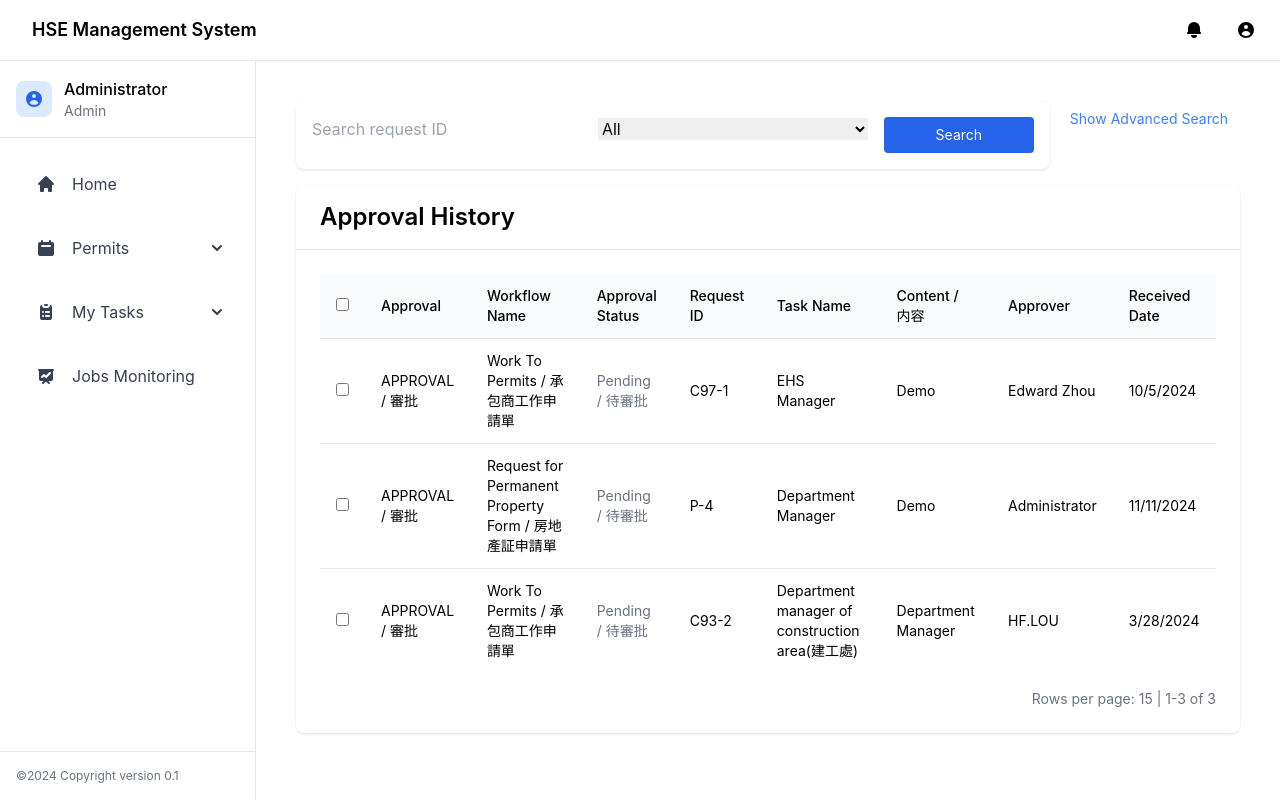
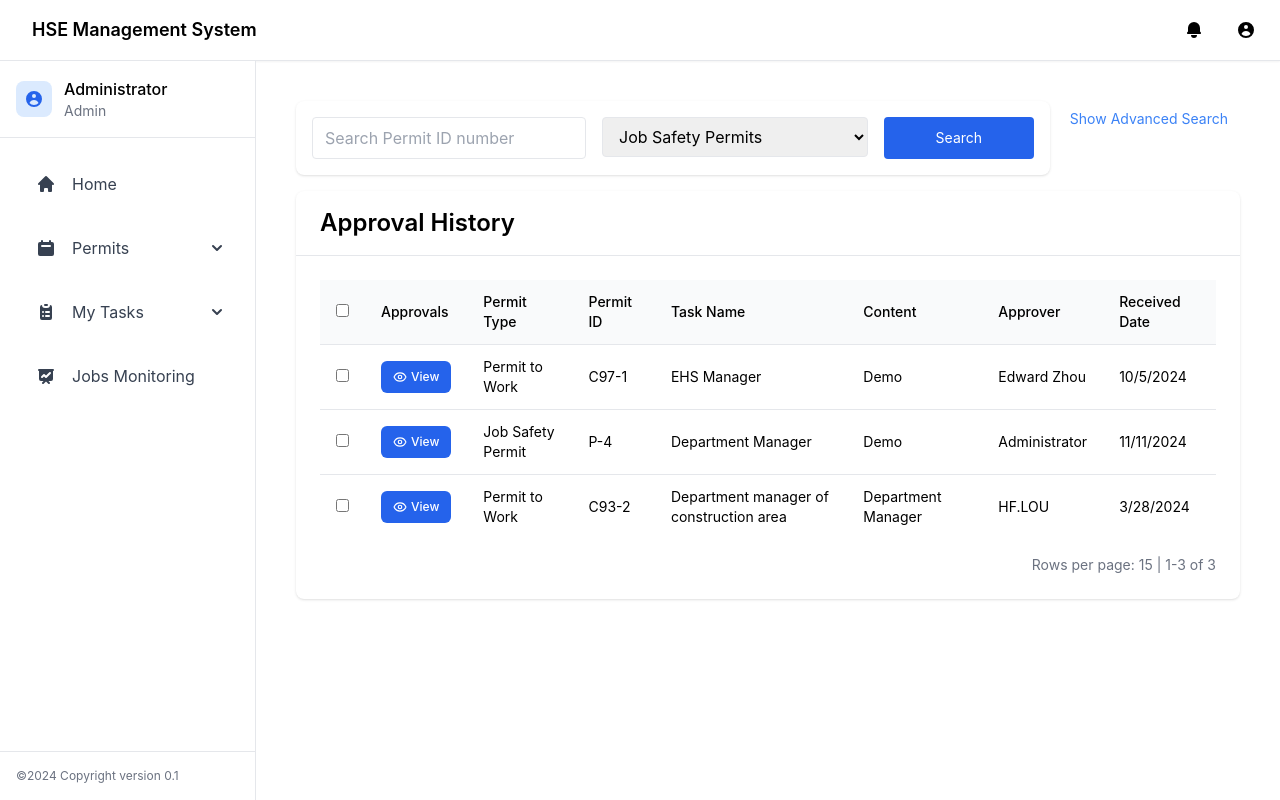
Before and after one commit to beko50/work-permit, a React (Create React App) app in the folder my-work-permit/: page /dashboard/my-tasks/approval-history in a window 1280 px wide. Built offline with nearby package versions, Linux system fonts and the light colour scheme.

Commit message:
updated approvals

```diff
--- a/my-work-permit/src/ApprovalHistory.jsx
+++ b/my-work-permit/src/ApprovalHistory.jsx
@@ -1,12 +1,14 @@
 import React, { useState } from 'react';
 import { Card, CardHeader, CardContent } from './components/ui/card';
 import { Button } from './components/ui/button';
+import { Input, Select } from './components/ui/form';
 import { Table, TableHead, TableBody, TableRow, TableCell } from './components/ui/table';
+import { Eye } from 'lucide-react';
 
 const ApprovalHistory = () => {
   const [showAdvanced, setShowAdvanced] = useState(false);
   const [searchParams, setSearchParams] = useState({
-    requestId: '',
+    permitId: '',
     approval: '',
     approver: '',
     receivedDate: ''
@@ -14,46 +16,34 @@ const ApprovalHistory = () => {
 
   const approvalHistory = [
     {
-      approval: 'APPROVAL / 審批',
-      workflowName: 'Work To Permits / 承包商工作申請單',
-      approvalStatus: 'Pending / 待審批',
-      requestId: 'C97-1',
+      approval: 'APPROVAL',
+      workflowName: 'Permit to Work',
+      permitId: 'C97-1',
       taskName: 'EHS Manager',
       content: 'Demo',
       approver: 'Edward Zhou',
       receivedDate: '10/5/2024'
     },
     {
-      approval: 'APPROVAL / 審批',
-      workflowName: 'Request for Permanent Property Form / 房地產証申請單',
-      approvalStatus: 'Pending / 待審批',
-      requestId: 'P-4',
+      approval: 'APPROVAL',
+      workflowName: 'Job Safety Permit',
+      permitId: 'P-4',
       taskName: 'Department Manager',
       content: 'Demo',
       approver: 'Administrator',
       receivedDate: '11/11/2024'
     },
     {
-      approval: 'APPROVAL / 審批',
-      workflowName: 'Work To Permits / 承包商工作申請單',
-      approvalStatus: 'Pending / 待審批',
-      requestId: 'C93-2',
-      taskName: 'Department manager of construction area(建工處)',
+      approval: 'APPROVAL',
+      workflowName: 'Permit to Work',
+      permitId: 'C93-2',
+      taskName: 'Department manager of construction area',
       content: 'Department Manager',
       approver: 'HF.LOU',
       receivedDate: '3/28/2024'
     },
     // Add more approval history data here
   ];
-
-  const getStatusColor = (status) => {
-    switch (status) {
-      case 'Rejected': return 'text-red-500';
-      case 'Approved': return 'text-green-500';
-      case 'Pending': return 'text-orange-500';
-      default: return 'text-gray-500';
-    }
-  };
 
   return (
     <div className="w-full p-4">
@@ -63,25 +53,21 @@ const ApprovalHistory = () => {
     <div className="flex flex-col gap-4">
       <div className="flex gap-4">
         <div className="flex-1">
-                <input
-                  placeholder="Search request ID"
-                  value={searchParams.requestId}
-                  onChange={(e) => setSearchParams({ ...searchParams, requestId: e.target.value })}
+          <Input
+            placeholder="Search Permit ID number"
+            value={searchParams.permitId}
+            onChange={(e) => setSearchParams({ ...searchParams, permitId: e.target.value })}
             className="w-full"
           />
         </div>
         <div className="flex-1">
-                <select
-                  placeholder="Search approval status"
-                  value={searchParams.approval}
-                  onChange={(e) => setSearchParams({ ...searchParams, approval: e.target.value })}
+          <Select
+            placeholder="Search Permit type"
+            value={searchParams.permitType}
+            onChange={(e) => setSearchParams({ ...searchParams, permitType: e.target.value })}
+            options={['Job Safety Permits', 'Permit to Work']}
             className="w-full"
-                >
-                  <option value="">All</option>
-                  <option value="Pending">Pending</option>
-                  <option value="Approved">Approved</option>
-                  <option value="Rejected">Rejected</option>
-                </select>
+          />
         </div>
         <Button variant="primary" onClick={() => console.log('search')} className="w-[150px]">
           Search
@@ -91,7 +77,7 @@ const ApprovalHistory = () => {
       {showAdvanced && (
         <div className="grid grid-cols-12 gap-4">
           <div className="col-span-3">
-                  <input
+            <Input
               placeholder="Search approver"
               value={searchParams.approver}
               onChange={(e) => setSearchParams({ ...searchParams, approver: e.target.value })}
@@ -101,10 +87,17 @@ const ApprovalHistory = () => {
           <div className="col-span-6 flex items-center gap-2 pl-20">
             <span className="text-sm font-medium text-gray-600 whitespace-nowrap">Received date:</span>
             <div className="flex-1 flex gap-2">
-                    <input
+              <Input
                 type="date"
-                      value={searchParams.receivedDate}
-                      onChange={(e) => setSearchParams({ ...searchParams, receivedDate: e.target.value })}
+                value={searchParams.startDate}
+                onChange={(e) => setSearchParams({ ...searchParams, startDate: e.target.value })}
+                className="flex-1"
+              />
+              <span className="self-center text-gray-400">→</span>
+              <Input
+                type="date"
+                value={searchParams.endDate}
+                onChange={(e) => setSearchParams({ ...searchParams, endDate: e.target.value })}
                 className="flex-1"
               />
             </div>
@@ -116,8 +109,7 @@ const ApprovalHistory = () => {
   <Button
     variant="outline"
     onClick={() => setShowAdvanced(!showAdvanced)}
-          className="border-blue-500 text-blue-500 hover:bg-blue-50"
-        >
+    className="border-blue-500 text-blue-500 hover:bg-blue-50">
     {showAdvanced ? 'Hide Advanced Search' : 'Show Advanced Search'}
   </Button>
 </div>
@@ -135,12 +127,11 @@ const ApprovalHistory = () => {
                 <TableCell className="w-8">
                   <input type="checkbox" className="rounded border-gray-300" />
                 </TableCell>
-                <TableCell className="text-base font-medium">Approval</TableCell>
-                <TableCell className="text-base font-medium">Workflow Name</TableCell>
-                <TableCell className="text-base font-medium">Approval Status</TableCell>
-                <TableCell className="text-base font-medium">Request ID</TableCell>
+                <TableCell className="text-base font-medium">Approvals</TableCell>
+                <TableCell className="text-base font-medium">Permit Type</TableCell>
+                <TableCell className="text-base font-medium">Permit ID</TableCell>
                 <TableCell className="text-base font-medium">Task Name</TableCell>
-                <TableCell className="text-base font-medium">Content / 内容</TableCell>
+                <TableCell className="text-base font-medium">Content </TableCell>
                 <TableCell className="text-base font-medium">Approver</TableCell>
                 <TableCell className="text-base font-medium">Received Date</TableCell>
               </TableRow>
@@ -149,10 +140,16 @@ const ApprovalHistory = () => {
               {approvalHistory.map((item, index) => (
                 <TableRow key={index}>
                   <TableCell><input type="checkbox" className="rounded border-gray-300" /></TableCell>
-                  <TableCell>{item.approval}</TableCell>
+                  <TableCell>
+                  <Button
+                  variant="primary"
+                  size="sm"
+                  className="inline-flex items-center justify-center px-2 py-1 rounded-md text-xs font-medium">
+                  <Eye size={14} className="mr-1" /> View
+                </Button>
+                  </TableCell>
                   <TableCell>{item.workflowName}</TableCell>
-                  <TableCell><span className={getStatusColor(item.approvalStatus)}>{item.approvalStatus}</span></TableCell>
-                  <TableCell>{item.requestId}</TableCell>
+                  <TableCell>{item.permitId}</TableCell>
                   <TableCell>{item.taskName}</TableCell>
                   <TableCell>{item.content}</TableCell>
                   <TableCell>{item.approver}</TableCell>
--- a/my-work-permit/src/JobPermit.jsx
+++ b/my-work-permit/src/JobPermit.jsx
@@ -12,7 +12,7 @@ const JobPermit = () => {
   const [showAdvanced, setShowAdvanced] = useState(false);
   const [isPermitFormOpen, setIsPermitFormOpen] = useState(false);
   const [searchParams, setSearchParams] = useState({
-    requestId: '',
+    permitId: '',
     contractor: '',
     company: '',
     status: '',
@@ -47,9 +47,9 @@ const JobPermit = () => {
             <div className="flex gap-4">
               <div className="flex-1">
                 <Input
-                  placeholder="Search permit ID number"
-                  value={searchParams.requestId}
-                  onChange={(e) => setSearchParams({ ...searchParams, requestId: e.target.value })}
+                  placeholder="Search Permit ID number"
+                  value={searchParams.permitId}
+                  onChange={(e) => setSearchParams({ ...searchParams, permitId: e.target.value })}
                   className="w-full"
                 />
               </div>
--- a/my-work-permit/src/ViewPermits.jsx
+++ b/my-work-permit/src/ViewPermits.jsx
@@ -79,7 +79,7 @@ const ViewPermit = () => {
                   />
                 </div>
                 <div className="col-span-6 flex items-center gap-2 pl-20">
-                  <span className="text-sm font-medium text-gray-600 whitespace-nowrap">Sort date:</span>
+                  <span className="text-sm font-medium text-gray-600 whitespace-nowrap">Filter date:</span>
                   <div className="flex-1 flex gap-2">
                     <Input
                       type="date"
```
Lines whose indentation alone changed are shown as unchanged.
